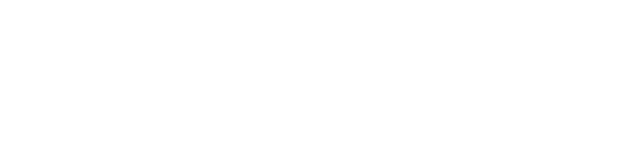
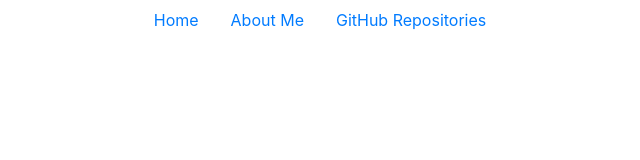
Before and after one commit to Bennyz2030/Portfolio-Project, a plain HTML site: page edu.html in a window 1280 px wide. Shown: the whole page, without its empty margins (320-960 px from the left). Drawn offline with Linux system fonts and the light colour scheme.

Commit message:
add nav links to edu.html page

```diff
--- a/edu.html
+++ b/edu.html
@@ -6,6 +6,17 @@
   <title>Education & Job History</title>
 </head>
 <body>
+  <ul class="nav justify-content-center">
+    <li class="nav-item">
+      <a class="nav-link active" aria-current="page" href="index.html">Home</a>
+    </li>
+    <li class="nav-item">
+      <a class="nav-link" href="aboutMe.html">About Me</a>
+    </li>
+    <li class="nav-item">
+      <a class="nav-link" href="github.html">GitHub Repositories</a>
+    </li>
+  </ul>
 
 </body>
 </html>
```
